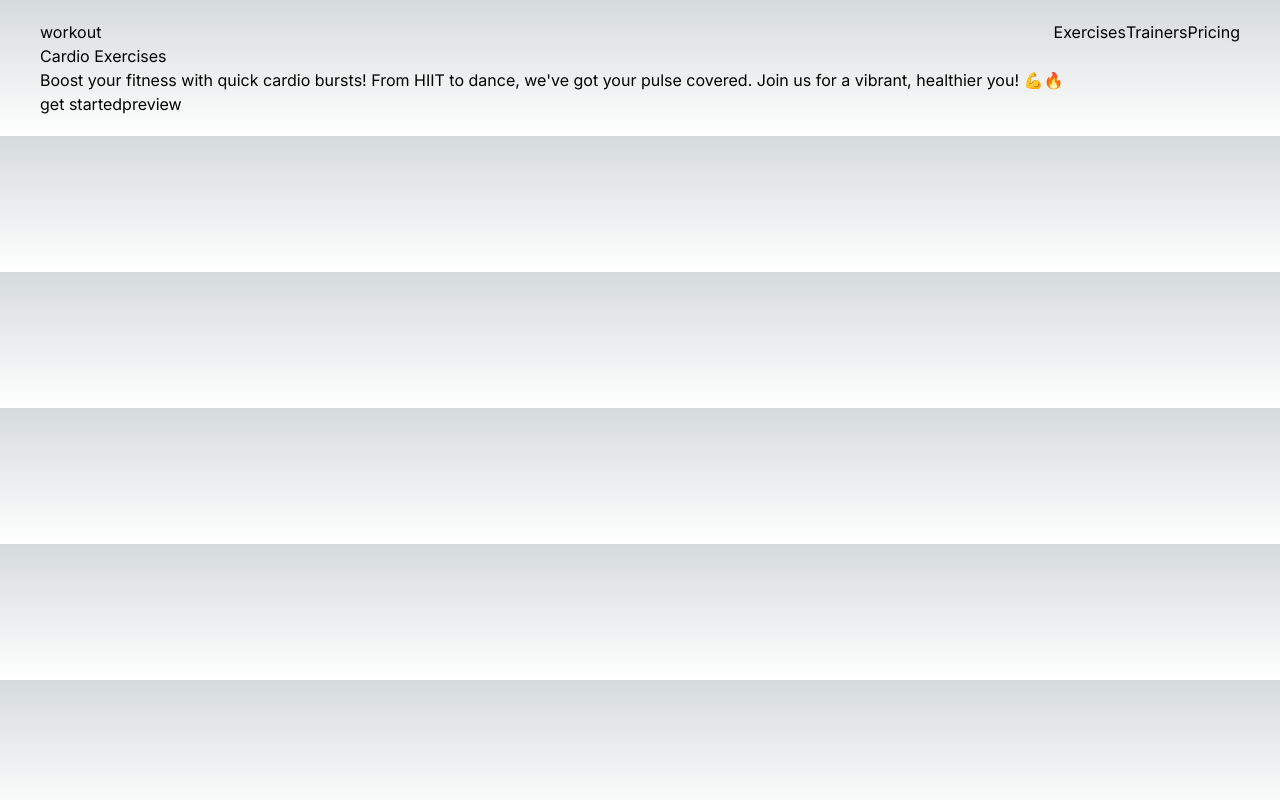
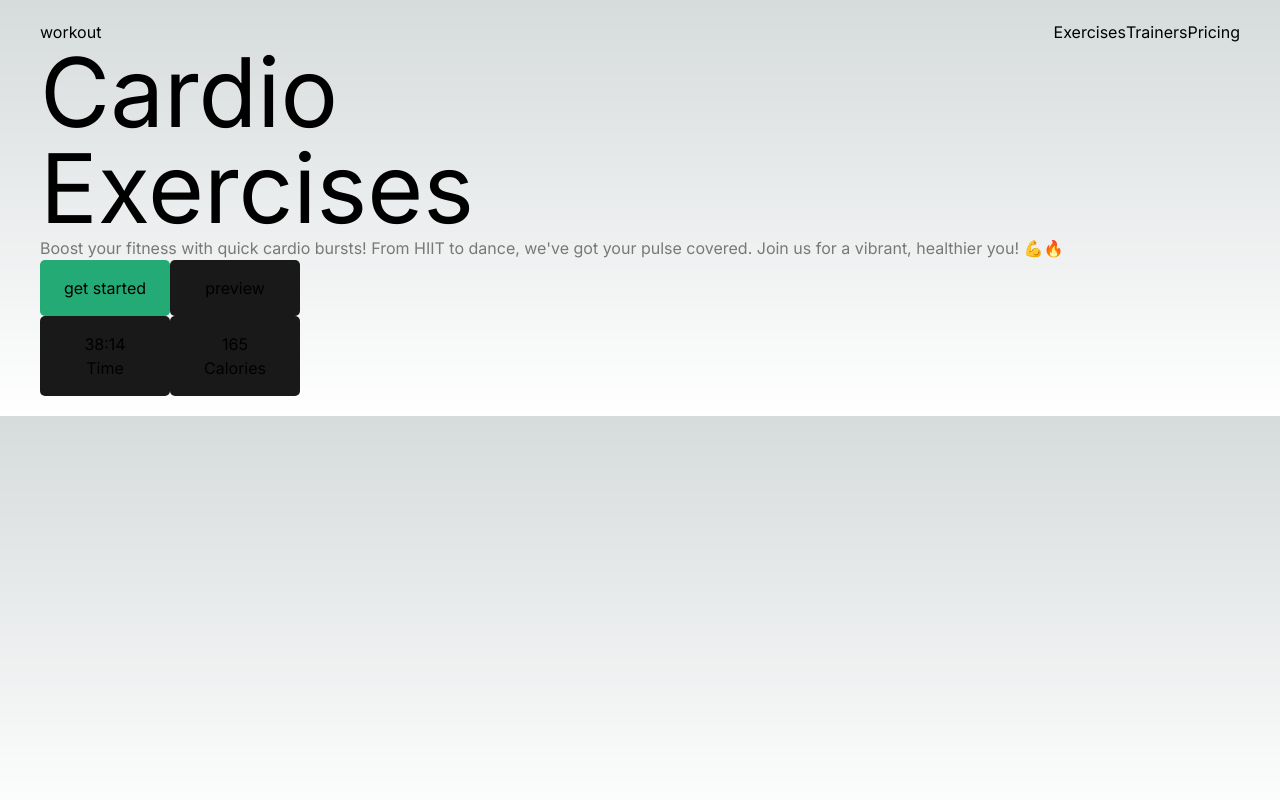
Before and after one commit to Sierra9999/activos-gym, a Next.js app: page / in a window 1280 px wide. Built offline with nearby package versions, Linux system fonts and the light colour scheme.

Commit message:
feature: main section

```diff
--- a/app/Components/Hero.jsx
+++ b/app/Components/Hero.jsx
@@ -2,14 +2,18 @@ import React from 'react'
 
 const Hero = () => {
     return (
-        <div>
-            <h1>Cardio Exercises</h1>
-            <h4>
+        <section>
+            <h1 className='hero-title'>Cardio <br /> Exercises</h1>
+            <h4 className='text-dim'>
                 Boost your fitness with quick cardio bursts! From HIIT to dance, we've got your pulse covered. Join us for a vibrant, healthier you! 💪🔥</h4>
+            <a href="" className='btn green-background'> get started</a>
+            <a href="" className='btn'>preview</a>
 
-            <a href="" className='hover:no-underline'> get started</a>
-            <a href="">preview</a>
-        </div>
+            <div>
+                <a href="" className='btn'>38:14 <br /> Time</a>
+                <a href="" className='btn'>165 <br /> Calories</a>
+            </div>
+        </section>
     )
 }
 
--- a/app/layout.jsx
+++ b/app/layout.jsx
@@ -1,5 +1,6 @@
 import { Inter } from "next/font/google";
 import "./globals.css";
+import "./styles.css"
 import Header from "./Components/Header";
 const inter = Inter({ subsets: ["latin"] });
 
--- /dev/null
+++ b/app/styles.css
@@ -0,0 +1,27 @@
+:root{
+    --grey : rgb(25,25,25);
+    --green : rgb(36,170,117);
+    --light-grey : rgb(120, 120, 120);
+}
+
+.btn{
+    padding: 1rem;
+    background-color: var(--grey);
+    border-radius: 5px;
+    min-width: 130px;
+    display: inline-block;
+    text-align: center;
+}
+
+.green-background{
+    background-color: var(--green) ;
+}
+
+.hero-title {
+    font-size: 6rem;
+    line-height: 6rem;
+}
+
+.text-dim{
+    color: var(--light-grey);
+}
```
